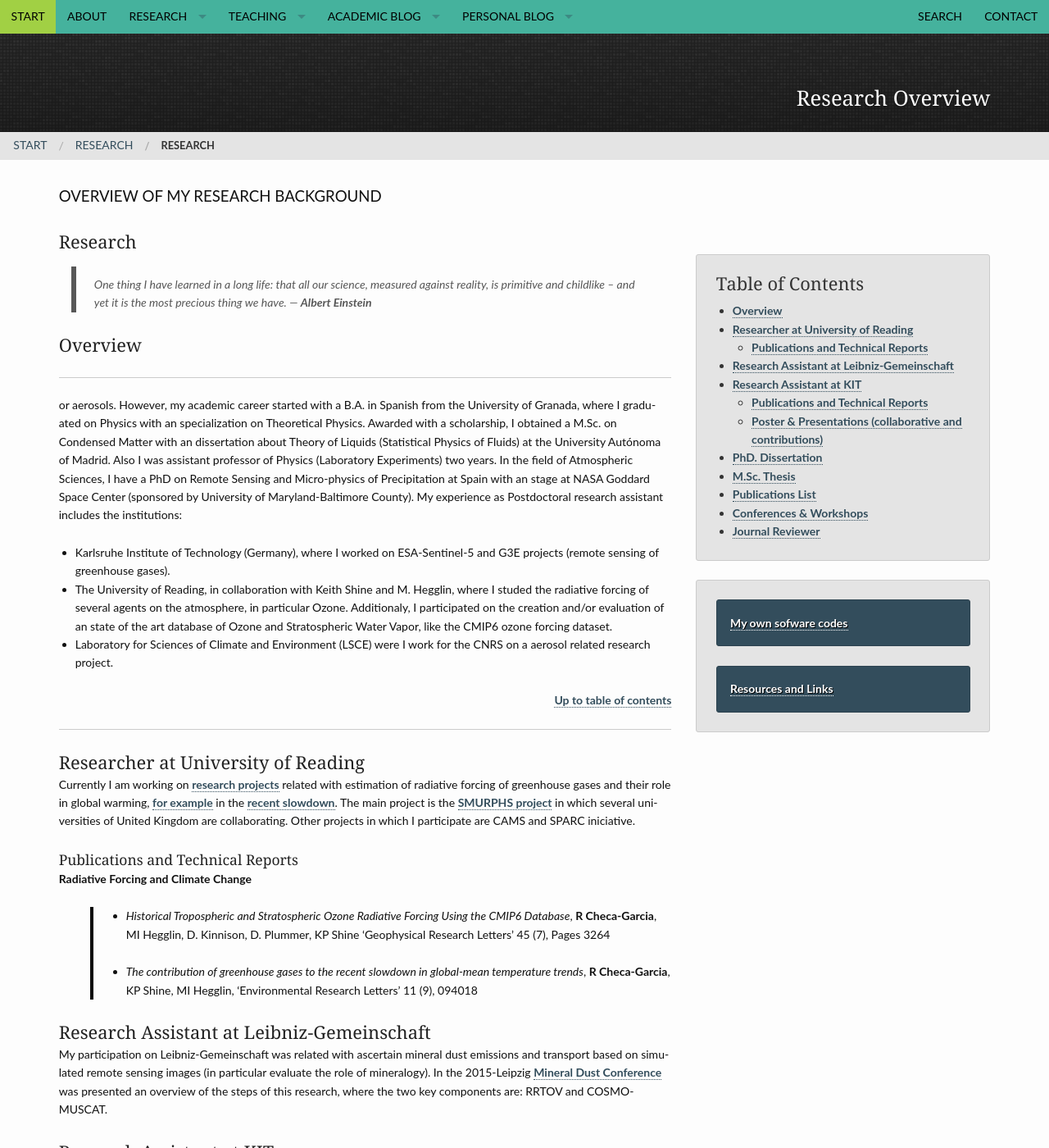
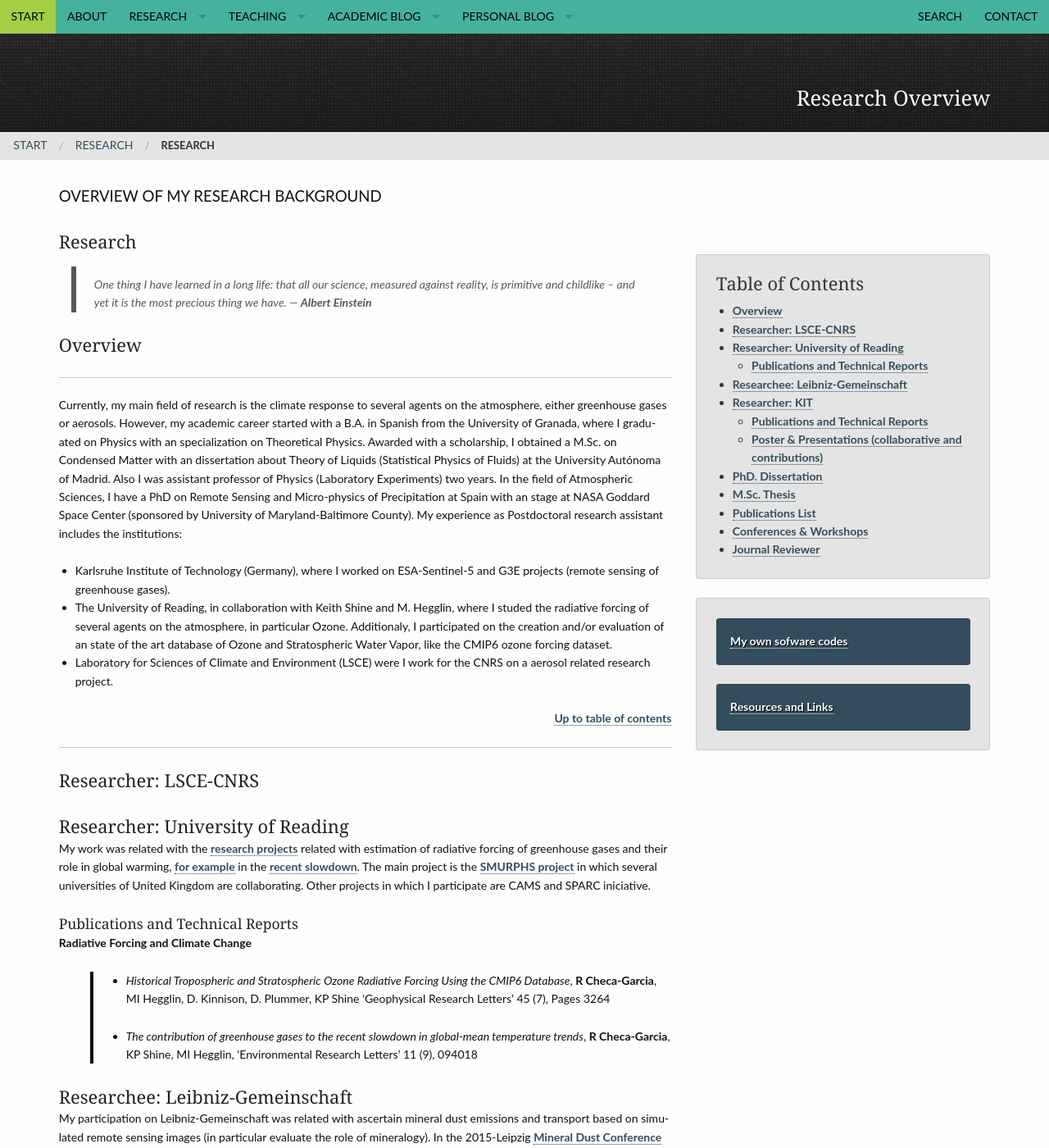
Before and after one commit to RCHG/rchg.github.io, a Jekyll site: the page built from pages/research_overview.md, in a window 1280 px wide and 1400 px high. Shown: the whole window at 82% size. Built offline with Jekyll 4.4.1, drawn with Linux system fonts in a browser that asks for light colours; nearby versions of some CDN libraries; comment, search, counter and statistics services are not loaded; some of the changed text lies outside the part shown.

Commit message:
Update research_overview.md

```diff
--- a/pages/research_overview.md
+++ b/pages/research_overview.md
@@ -34,7 +34,8 @@ breadcrumb: true
 ### Overview
 ---
 
-or aerosols. However, my academic career started with a B.A. in Spanish from the University of Granada, where I graduated on Physics with an specialization on Theoretical Physics. Awarded with a scholarship, I obtained a M.Sc. on Condensed Matter with an dissertation about Theory of Liquids (Statistical Physics of Fluids) at the University Autónoma of Madrid. Also I was assistant professor of Physics (Laboratory Experiments) two years. In the field of Atmospheric Sciences, I have a PhD on Remote Sensing and Micro-physics of Precipitation at Spain with an stage at NASA Goddard Space Center (sponsored by University of Maryland-Baltimore County). My experience as Postdoctoral research assistant includes the institutions:
+Currently, my main field of research is the climate response to several agents on the atmosphere, either greenhouse gases or aerosols. However, my academic career started with a B.A. in Spanish from the University of Granada, where I graduated on Physics with an specialization on Theoretical Physics. Awarded with a scholarship, I obtained a M.Sc. on Condensed Matter with an dissertation about Theory of Liquids (Statistical Physics of Fluids) at the University Autónoma of Madrid. Also I was assistant professor of Physics (Laboratory Experiments) two years. In the field of Atmospheric Sciences, I have a PhD on Remote Sensing and Micro-physics of Precipitation at Spain with an stage at NASA Goddard Space Center (sponsored by University of Maryland-Baltimore County). My experience as Postdoctoral research assistant includes the institutions:
+
 - Karlsruhe Institute of Technology (Germany), where I worked on ESA-Sentinel-5 and G3E projects (remote sensing of greenhouse gases).
 - The University of Reading, in collaboration with Keith Shine and M. Hegglin, where I studed the radiative forcing of several agents on the atmosphere, in particular Ozone. Additionaly, I participated on the creation and/or evaluation of an state of the art database of Ozone and Stratospheric Water Vapor, like the CMIP6 ozone forcing dataset.
 - Laboratory for Sciences of Climate and Environment (LSCE) were I work for the CNRS on a aerosol related research project.
@@ -48,10 +49,14 @@ or aerosols. However, my academic career started with a B.A. in Spanish from the
 
 ---
 
-### Researcher at University of Reading
+### Researcher: LSCE-CNRS
 
 
-Currently I am working on [research projects](https://www.met.reading.ac.uk/userpages/vr912734.php) related with estimation of radiative forcing of greenhouse gases and their role in global warming, [for example](http://environmentalresearchweb.org/cws/article/news/67032
+
+### Researcher: University of Reading
+
+
+My work was related with the [research projects](https://www.met.reading.ac.uk/userpages/vr912734.php) related with estimation of radiative forcing of greenhouse gases and their role in global warming, [for example](http://environmentalresearchweb.org/cws/article/news/67032
 ) in the [recent slowdown](https://www.smurphs.leeds.ac.uk/new-publication-the-contribution-of-greenhouse-gases-to-the-recent-slowdown-in-global-mean-temperature-trends/). The main project is the [SMURPHS project](https://www.smurphs.leeds.ac.uk/) in which several universities of United Kingdom are collaborating. Other projects in which I participate are CAMS and SPARC iniciative.
 
 #### Publications and Technical Reports
@@ -63,11 +68,11 @@ Currently I am working on [research projects](https://www.met.reading.ac.uk/user
 {:.smallquote}
 
 
-### Research Assistant at Leibniz-Gemeinschaft
+### Researchee: Leibniz-Gemeinschaft
 
 My participation on Leibniz-Gemeinschaft was related with ascertain mineral dust emissions and transport based on simulated remote sensing images (in particular evaluate the role of mineralogy). In the 2015-Leipzig [Mineral Dust Conference](https://www.researchgate.net/publication/282665817_Sensitivity_Studies_of_MSG_products_with_COSMO-MUSCAT_and_RRTOV) was presented an overview of the steps of this research, where the two key components are: RRTOV and COSMO-MUSCAT.
 
-### Research Assistant at KIT
+### Researcher: KIT
 
 The central goal of the project I am working is related with a consolidation of the ESA satellite Sentinel-5 requirements. This means a detailed study of the different error sources like instrumental, spectroscopy, forward models errors derived of an effective description of the atmosphere aerosols and cirrus. To be able to conduct this research I use state of the art retrieval algorithms (inverse problem and radiative transfer solver) with trial ensembles of geophysical scenarios. Additional aspects of the research are: evaluate the cloud cover with Meteosat datasets, integrate satellite products of MODIS and CALIPSO with datasets obtained from offline chemical transport model.
 
```
